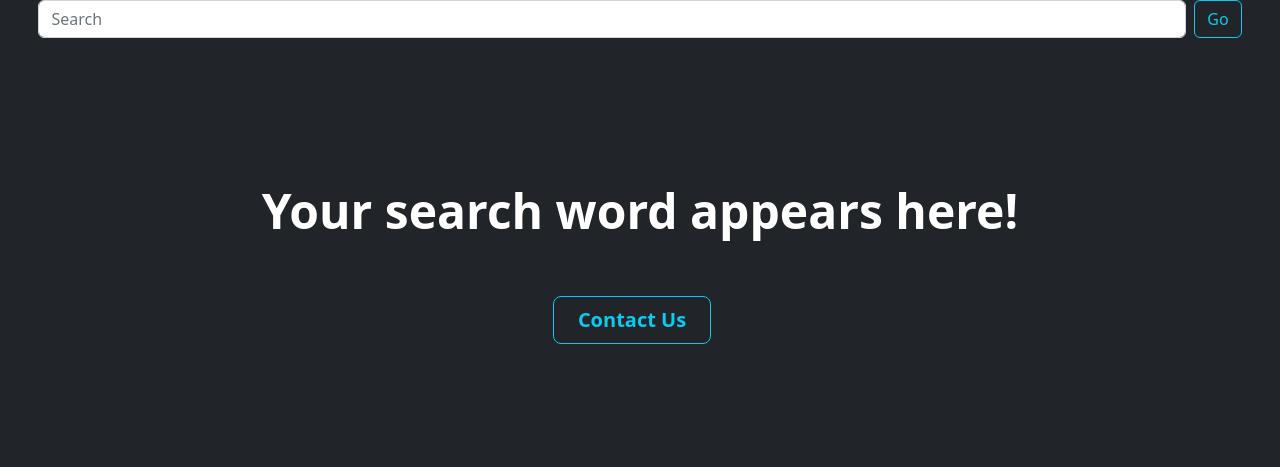
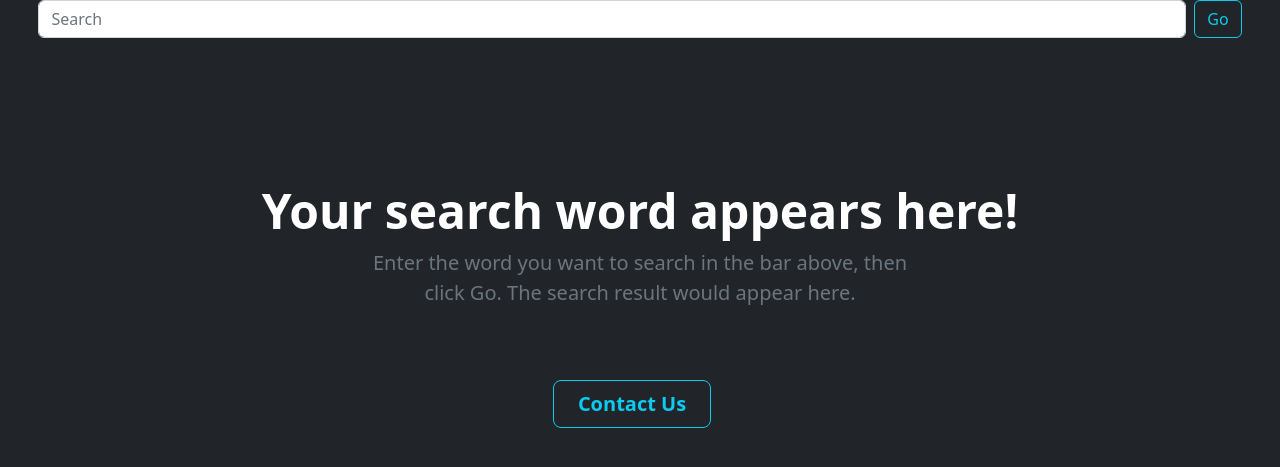
Before and after one commit to TemitopeJ/dictword_projects, a Flask app: page / in a window 1280 px wide. Shown: the part 56-523 px from the top of the page. Run offline with Flask 2, Linux system fonts and the light colour scheme; some libraries are stand-ins or nearby versions.

Commit message:
Adjust result in html code

```diff
--- a/templates/index.html
+++ b/templates/index.html
@@ -50,21 +50,19 @@
 
                     <br>
                   <div class="col-lg-6 mx-auto">
-                    {% if result %}
                       <p>{{ result }}</p>
-                    {% else %}
-                      <div class="col-lg-6 mx-auto">
-                        <p class="fs-5 mb-4">Enter the word you want to search in the bar above, then click Go. The search result would appear here.</p>
-                      </div>
-                    {% endif %}
+
                   </div>
                 {% else %}
                   <div class="py-5">
 
                    <h1 class="display-5 fw-bold text-white">Your search word appears here!</h1>
-
+                      <div class="col-lg-6 mx-auto">
+                        <p class="fs-5 mb-4">Enter the word you want to search in the bar above, then click Go. The search result would appear here.</p>
+                      </div>
                   </div>
                 {% endif %}
+
 
 
 
```
